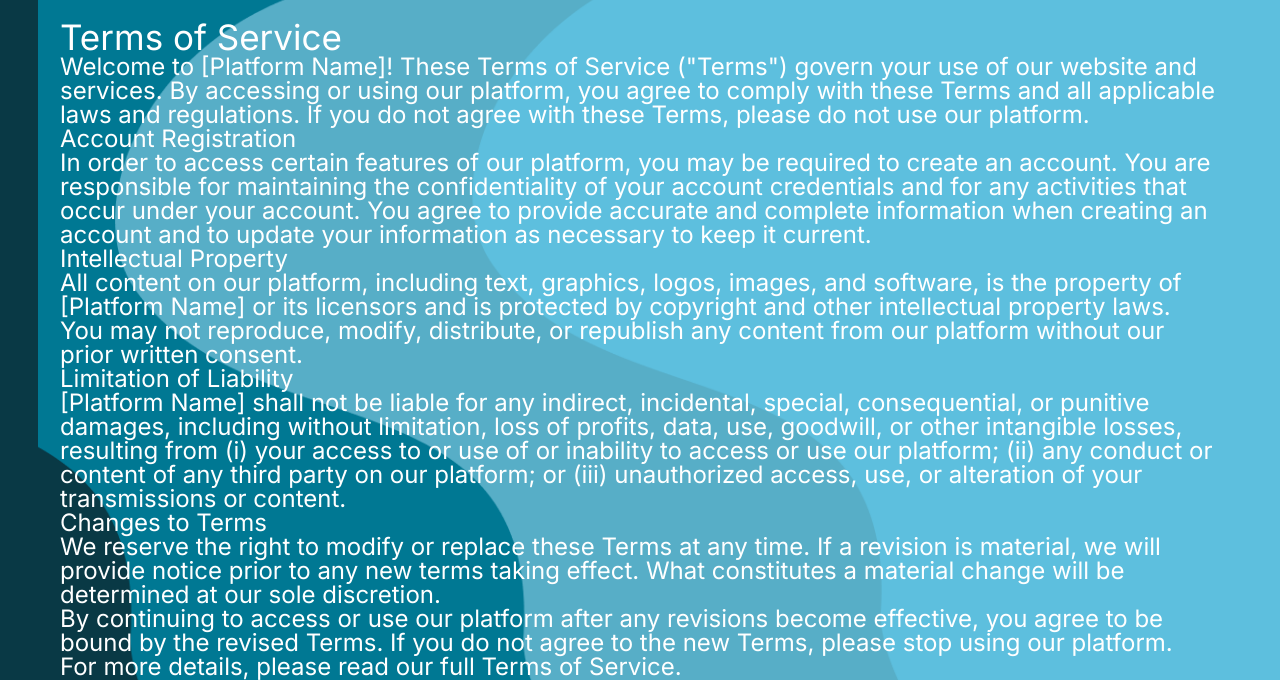
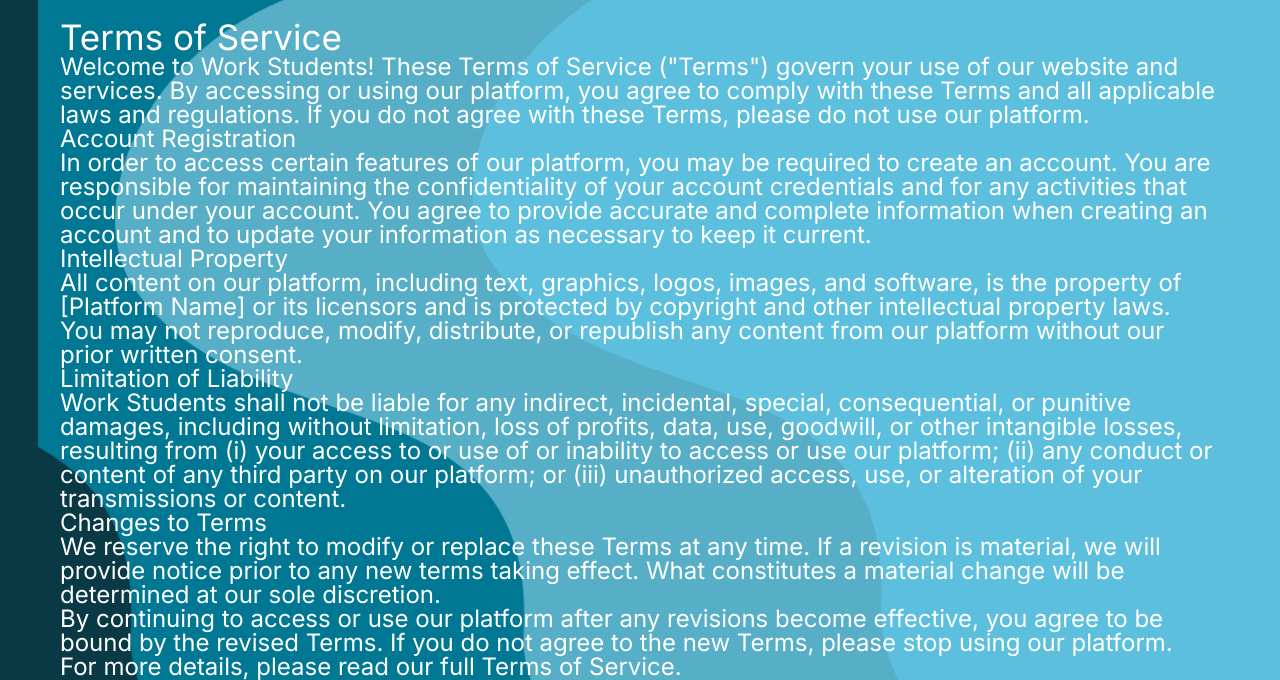
Before and after one commit to nadzhafov20/work_students, a Django app: page /terms_of_service in a window 1280 px wide. Shown: the part 154-834 px from the top of the page. Run offline with Django 5.2, Linux system fonts and the light colour scheme; data that the repository does not hold is empty.

Commit message:
final add text (demo)

```diff
--- a/templates/main/templates/home/terms_of_service.html
+++ b/templates/main/templates/home/terms_of_service.html
@@ -14,13 +14,13 @@
 <div class="container">
     <section class="information">
         <h2>Terms of Service</h2>
-        <p>Welcome to <strong>[Platform Name]</strong>! These Terms of Service ("Terms") govern your use of our website and services. By accessing or using our platform, you agree to comply with these Terms and all applicable laws and regulations. If you do not agree with these Terms, please do not use our platform.</p>
+        <p>Welcome to <strong>Work Students</strong>! These Terms of Service ("Terms") govern your use of our website and services. By accessing or using our platform, you agree to comply with these Terms and all applicable laws and regulations. If you do not agree with these Terms, please do not use our platform.</p>
         <h3>Account Registration</h3>
         <p>In order to access certain features of our platform, you may be required to create an account. You are responsible for maintaining the confidentiality of your account credentials and for any activities that occur under your account. You agree to provide accurate and complete information when creating an account and to update your information as necessary to keep it current.</p>
         <h3>Intellectual Property</h3>
         <p>All content on our platform, including text, graphics, logos, images, and software, is the property of <strong>[Platform Name]</strong> or its licensors and is protected by copyright and other intellectual property laws. You may not reproduce, modify, distribute, or republish any content from our platform without our prior written consent.</p>
         <h3>Limitation of Liability</h3>
-        <p><strong>[Platform Name]</strong> shall not be liable for any indirect, incidental, special, consequential, or punitive damages, including without limitation, loss of profits, data, use, goodwill, or other intangible losses, resulting from (i) your access to or use of or inability to access or use our platform; (ii) any conduct or content of any third party on our platform; or (iii) unauthorized access, use, or alteration of your transmissions or content.</p>
+        <p><strong>Work Students</strong> shall not be liable for any indirect, incidental, special, consequential, or punitive damages, including without limitation, loss of profits, data, use, goodwill, or other intangible losses, resulting from (i) your access to or use of or inability to access or use our platform; (ii) any conduct or content of any third party on our platform; or (iii) unauthorized access, use, or alteration of your transmissions or content.</p>
         <h3>Changes to Terms</h3>
         <p>We reserve the right to modify or replace these Terms at any time. If a revision is material, we will provide notice prior to any new terms taking effect. What constitutes a material change will be determined at our sole discretion.</p>
         <p>By continuing to access or use our platform after any revisions become effective, you agree to be bound by the revised Terms. If you do not agree to the new Terms, please stop using our platform.</p>
```
